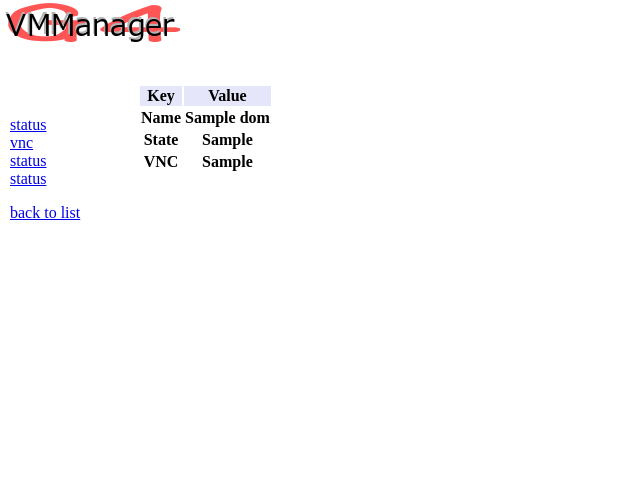
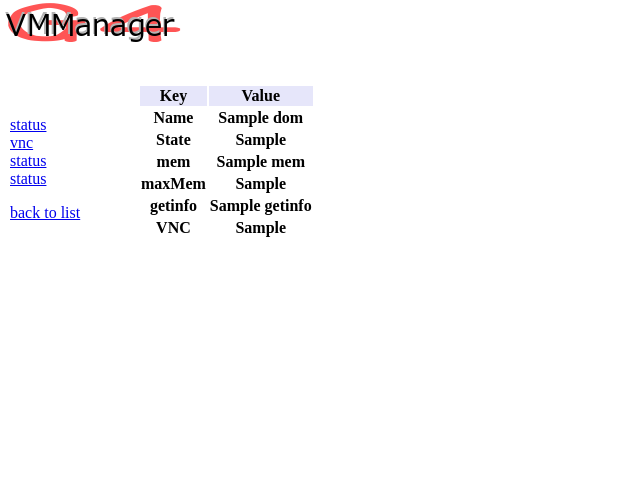
Before and after one commit to amiq11/cloud2014-A2, a Django app: template vmfront/vmmanager/template/vmmanager/status.html in a window 1280 px wide. Shown: the top 478 px of the page, without its empty margins (0-640 px from the left). Run offline with Django 3.2, Linux system fonts and the light colour scheme; the template is opened without the code that fills it: most values are stand-ins (such as "Sample title", 1, 10 or a date in 2020); lists and menus that the app fills with data are empty.

Commit message:
試しに表示を増やしてみたよ

```diff
--- a/vmfront/vmmanager/template/vmmanager/status.html
+++ b/vmfront/vmmanager/template/vmmanager/status.html
@@ -30,6 +30,18 @@
   <th>{{ info.0 }}</th>
  </tr>
  <tr>
+  <th>mem</th>
+  <th>{{ mem }}</th>
+ </tr>
+ <tr>
+  <th>maxMem</th>
+  <th>{{ max_mem }}</th>
+ </tr>
+ <tr>
+  <th>getinfo</th>
+  <th>{{ getinfo }}</th>
+ </tr>
+ <tr>
   <th>VNC</th>
   <th>{{ graphics_port }}</th>
  </tr>
--- a/vmfront/vmmanager/views.py
+++ b/vmfront/vmmanager/views.py
@@ -22,6 +22,9 @@ def status(request, vmname):
                               {
                                   'dom': dom,
                                   'info': dom.info,
+                                  'mem': dom.memoryStats,
+                                  'max_mem': dom.maxMemory,
+                                  'getinfo': con.getInfo,
                                   'graphics_port': parsed.getElementsByTagName('graphics')[0].getAttribute('port')
                               })
 
```
